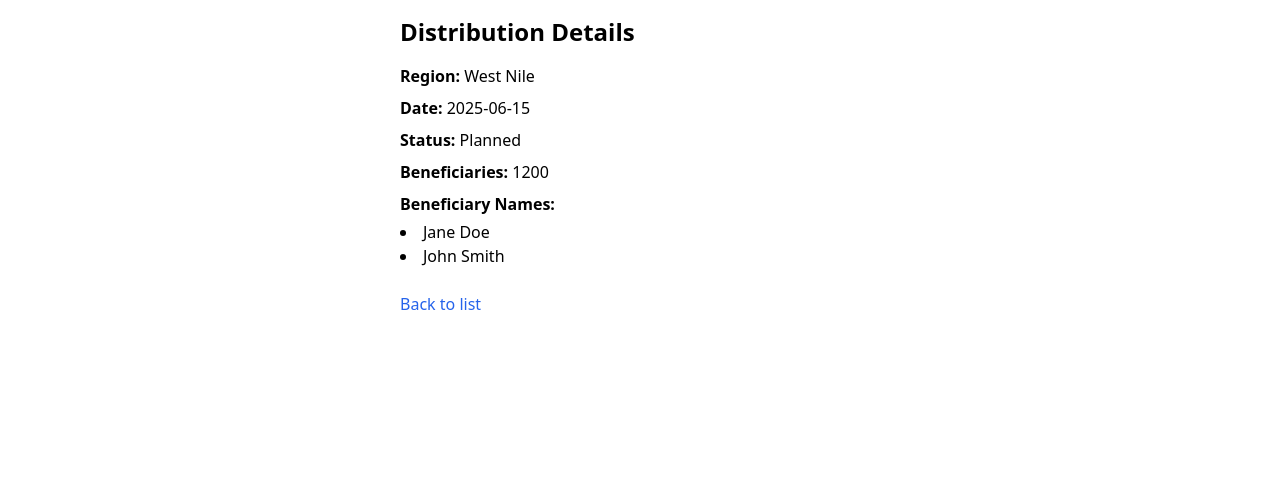
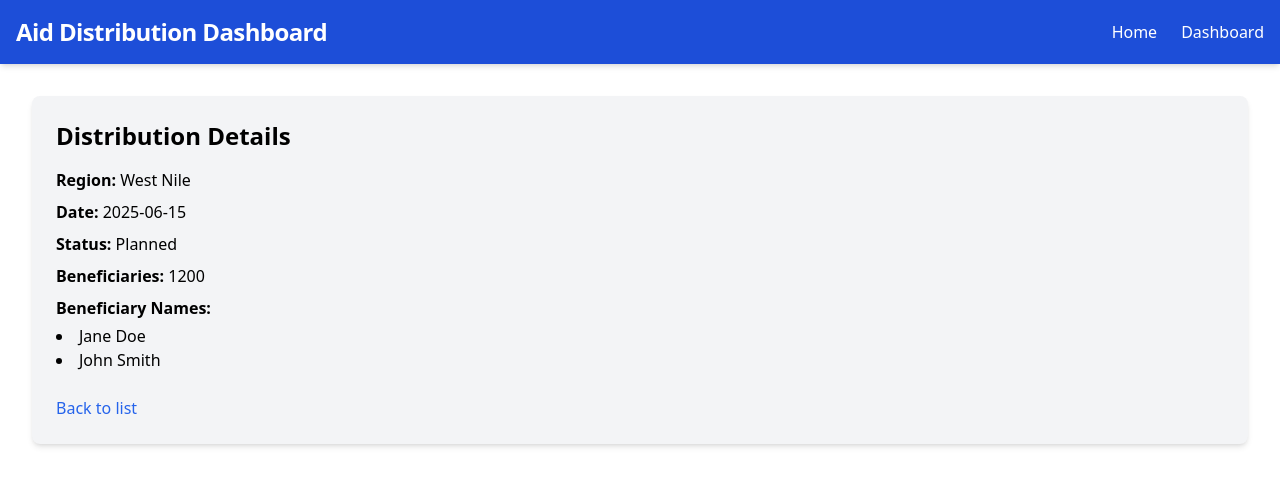
Before and after one commit to Alejotavo/Aidonic-Coding-Task, a React (Vite) app: page /distribution/dst--001 in a window 1280 px wide. Shown: the top 486 px of the page. Built offline with nearby package versions, Linux system fonts and the light colour scheme.

Commit message:
refactor card details css

```diff
--- a/src/App.tsx
+++ b/src/App.tsx
@@ -16,8 +16,6 @@ function MainPage() {
   const [region, setRegion] = useState('');
 
   return (
-    <>
-    <Header />
     <div className="container mx-auto px-4 py-4 sm:px-6 sm:py-6 md:px-8 md:py-8">
       <div className="flex flex-col gap-4 mb-4 sm:flex-row">
         <Filter label="Status" value={status} options={statusOptions} onChange={setStatus} />
@@ -25,13 +23,13 @@ function MainPage() {
       </div>
       <Table status={status} region={region} />
     </div>
-    </>
   );
 }
 
 function App() {
   return (
     <BrowserRouter>
+      <Header />
       <Routes>
         <Route path="/" element={<MainPage />} />
         <Route path="/distribution/:id" element={<DistributionDetails />} />
--- a/src/pages/distributionDetails.tsx
+++ b/src/pages/distributionDetails.tsx
@@ -17,7 +17,8 @@ function DistributionDetails() {
   }
 
   return (
-    <div className="p-4 max-w-lg mx-auto">
+    <div className="container mx-auto px-4 py-4 sm:px-6 sm:py-6 md:px-8 md:py-8">
+      <div className="bg-gray-100 shadow-md rounded-lg p-6 mb-6">
         <h2 className="text-2xl font-bold mb-4">Distribution Details</h2>
         <div className="mb-2"><strong>Region:</strong> {distribution.region}</div>
         <div className="mb-2"><strong>Date:</strong> {distribution.date}</div>
@@ -35,6 +36,7 @@ function DistributionDetails() {
         )}
         <Link to="/" className="inline-block mt-4 text-blue-600 hover:underline">Back to list</Link>
       </div>
+    </div>
   );
 }
 
```
Lines whose indentation alone changed are shown as unchanged.
